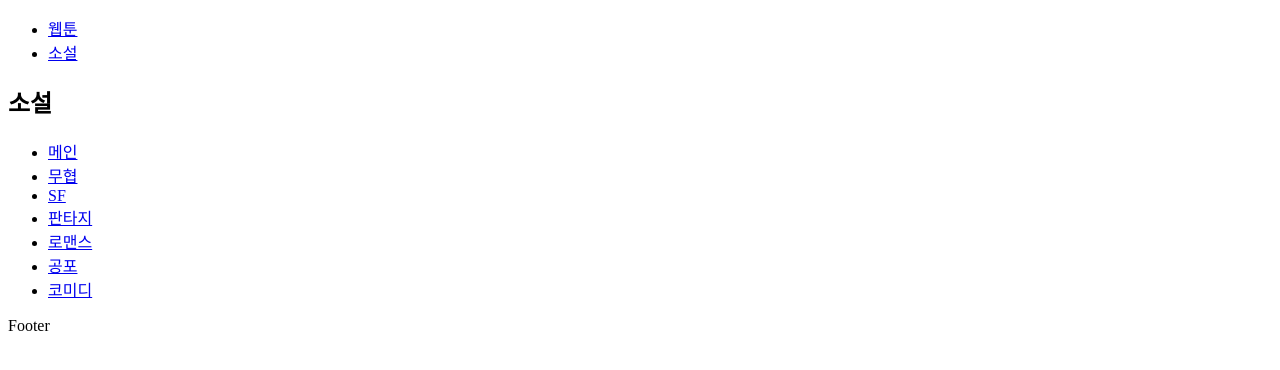
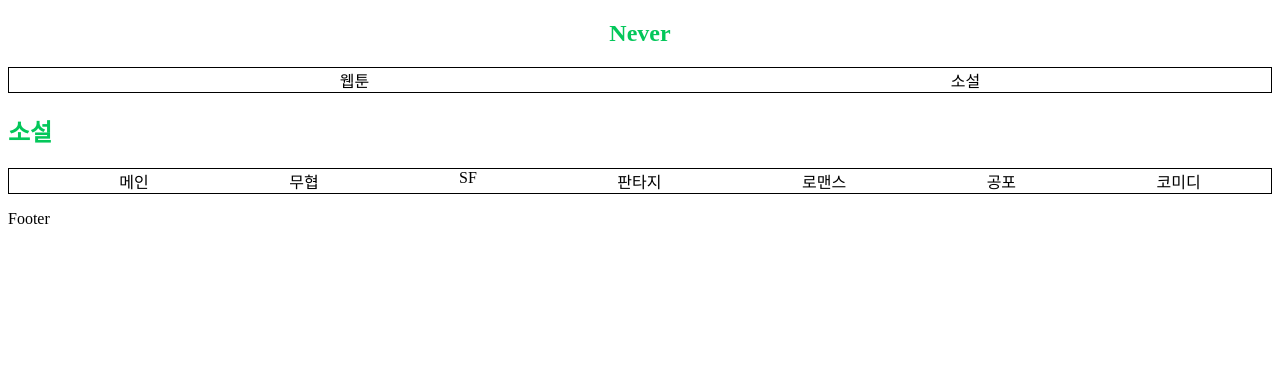
Before and after one commit to steve0312/sesac-java, a React (Vite) app in the folder React/my-webtoon/: page /novel in a window 1280 px wide. Shown: the top 370 px of the page. Built offline with nearby package versions, Linux system fonts and the light colour scheme.

Commit message:
1112 실습 : RootLayout, RootHeader, WebtoonHeader, WebtoonLayout, NovelHeader, NoverlLayout, Home 컴포넌트 및 index.css 파일 수정

```diff
--- a/React/my-webtoon/src/components/NovelHeader.jsx
+++ b/React/my-webtoon/src/components/NovelHeader.jsx
@@ -6,14 +6,18 @@ export default function NovelHeader() {
 
   return (
     <header>
-      <ul>
+      <ul className="dotNone displays spaceAround borders">
         <li>
-          <Link to="/">메인</Link>
+          <Link to="/" className="linkNone textColor">
+            메인
+          </Link>
         </li>
         {genres.map((genre) => {
           return (
             <li key={genre}>
-              <Link to={`/novel/${genre}`}>{genre}</Link>
+              <Link to={`/novel/${genre}`} className="linkNone textColor">
+                {genre}
+              </Link>
             </li>
           );
         })}
--- a/React/my-webtoon/src/components/RootHeader.jsx
+++ b/React/my-webtoon/src/components/RootHeader.jsx
@@ -4,15 +4,19 @@ import { Link } from 'react-router-dom';
 export default function RootHeader() {
   return (
     <header>
-      <ul>
+      <ul className="dotNone displays spaceAround borders">
         {/* <li>
           <Link to="/">홈</Link>
         </li> */}
         <li>
-          <Link to="/webtoon">웹툰</Link>
+          <Link to="/webtoon" className="linkNone textColor">
+            웹툰
+          </Link>
         </li>
         <li>
-          <Link to="/novel">소설</Link>
+          <Link to="/novel" className="linkNone textColor">
+            소설
+          </Link>
         </li>
       </ul>
     </header>
--- a/React/my-webtoon/src/components/WebtoonHeader.jsx
+++ b/React/my-webtoon/src/components/WebtoonHeader.jsx
@@ -5,14 +5,18 @@ export default function WebtoonHeader() {
   const days = ['월', '화', '수', '목', '금', '토', '일'];
   return (
     <header>
-      <ul>
+      <ul className="dotNone displays spaceAround borders">
         <li>
-          <Link to="/">메인</Link>
+          <Link to="/" className="linkNone textColor">
+            메인
+          </Link>
         </li>
         {days.map((day) => {
           return (
             <li key={day}>
-              <Link to={`/webtoon/${day}`}>{day}</Link>
+              <Link to={`/webtoon/${day}`} className="linkNone textColor">
+                {day}
+              </Link>
             </li>
           );
         })}
--- a/React/my-webtoon/src/index.css
+++ b/React/my-webtoon/src/index.css
@@ -66,3 +66,45 @@ button:focus-visible {
     background-color: #f9f9f9;
   }
 } */
+
+.dotNone {
+  list-style: none;
+}
+
+.displays {
+  display: flex;
+}
+
+.spaceAround {
+  justify-content: space-around;
+}
+
+.borders {
+  border: 1px solid black;
+}
+
+.linkNone {
+  text-decoration: none;
+}
+
+.textColor {
+  color: black;
+}
+
+.textCenter {
+  text-align: center;
+}
+
+.neverTextColor {
+  color: #03c75a;
+}
+
+.box {
+  width: 200px;
+  height: 200px;
+  border: 1px solid silver;
+}
+
+.boxGap {
+  margin: 20px;
+}
--- a/React/my-webtoon/src/layouts/NovelLayout.jsx
+++ b/React/my-webtoon/src/layouts/NovelLayout.jsx
@@ -6,7 +6,7 @@ import Footer from '../components/Footer';
 export default function NovelLayout() {
   return (
     <>
-      <h2>소설</h2>
+      <h2 className="neverTextColor">소설</h2>
       <NovelHeader></NovelHeader>
       <Outlet></Outlet>
     </>
--- a/React/my-webtoon/src/layouts/RootLayout.jsx
+++ b/React/my-webtoon/src/layouts/RootLayout.jsx
@@ -6,6 +6,7 @@ import Footer from '../components/Footer';
 export default function RootLayout() {
   return (
     <>
+      <h2 className="neverTextColor textCenter">Never</h2>
       <RootHeader></RootHeader>
       <Outlet></Outlet>
       <Footer></Footer>
--- a/React/my-webtoon/src/layouts/WebtoonLayout.jsx
+++ b/React/my-webtoon/src/layouts/WebtoonLayout.jsx
@@ -6,7 +6,7 @@ import Footer from '../components/Footer';
 export default function WebtoonLayout() {
   return (
     <>
-      <h2>웹툰</h2>
+      <h2 className="neverTextColor">웹툰</h2>
       <WebtoonHeader></WebtoonHeader>
       <Outlet></Outlet>
     </>
--- a/React/my-webtoon/src/pages/Home.jsx
+++ b/React/my-webtoon/src/pages/Home.jsx
@@ -1,10 +1,5 @@
 import React from 'react';
-import { Link } from 'react-router-dom';
 
 export default function Home() {
-  return (
-    <>
-      <div></div>
-    </>
-  );
+  return <div></div>;
 }
```
